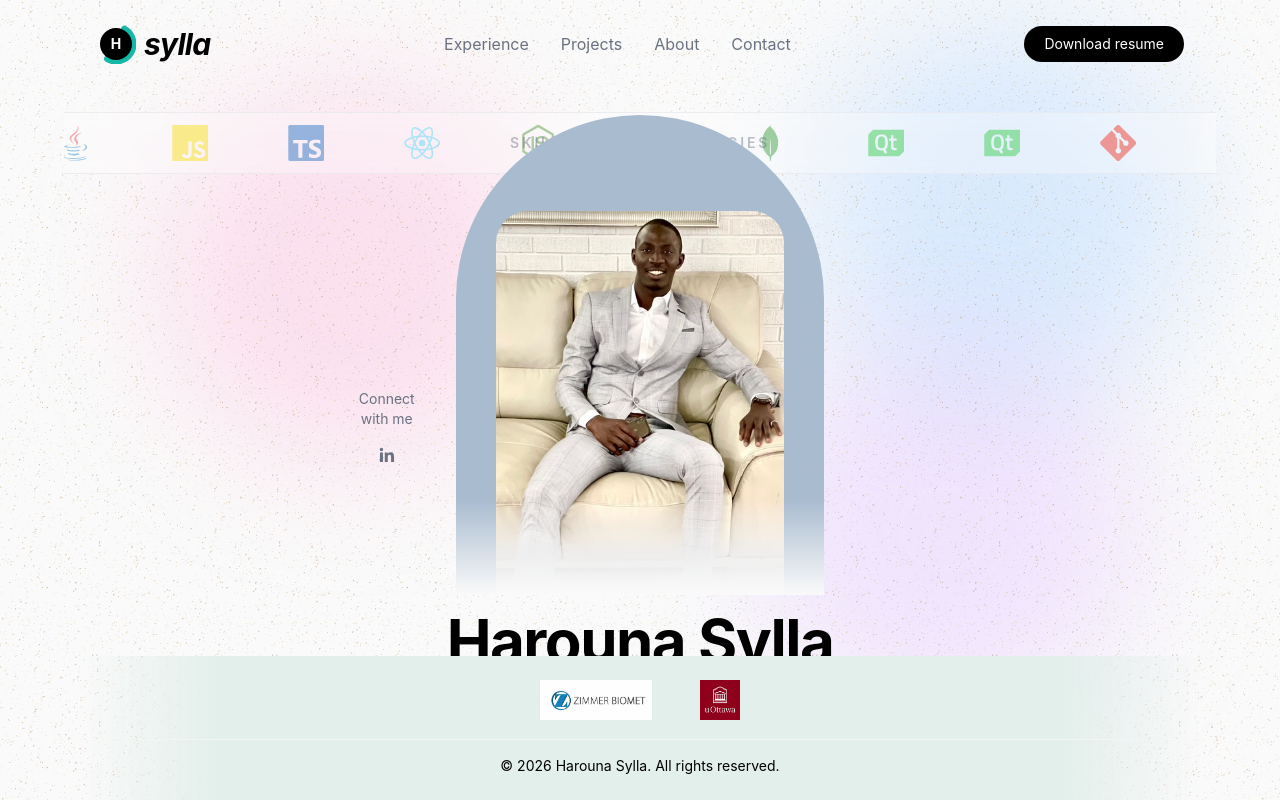
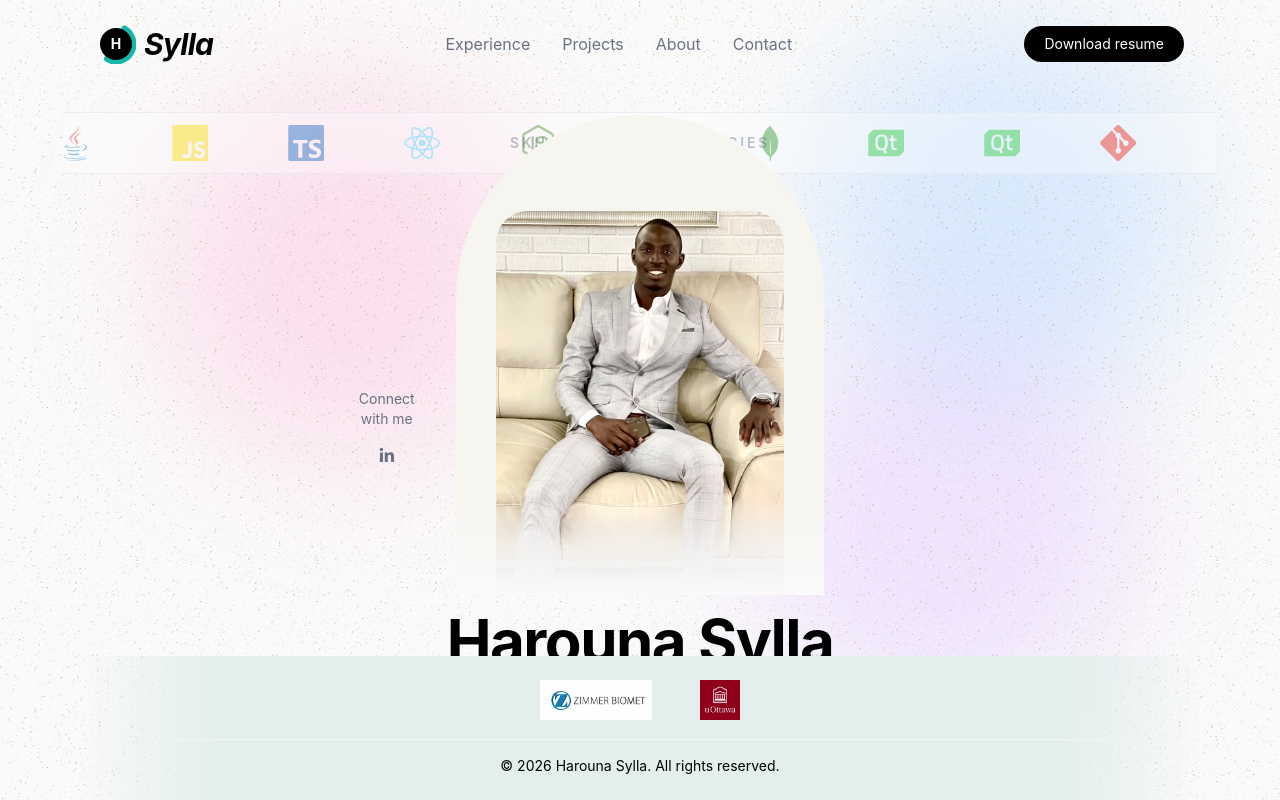
Before and after one commit to HarounaSylla/website, a React app in the folder portfolio/: page / in a window 1280 px wide. Built offline with nearby package versions, Linux system fonts and the light colour scheme; the HTML template or start-up script is replaced by a standard one.

Commit message:
change photo frame color

```diff
--- a/portfolio/src/componebts/layout/Header.tsx
+++ b/portfolio/src/componebts/layout/Header.tsx
@@ -36,13 +36,17 @@ export default function Header({ menuOpen, onMenuOpenChange }: HeaderProps) {
         </span>
 
         <span className="text-2xl font-bold italic tracking-tight text-black sm:text-3xl">
-          sylla
+          Sylla
         </span>
       </NavLink>
 
       <nav className="hidden items-center gap-8 md:flex">
         {navLinks.map(({ to, label }) => (
-          <NavLink key={to} to={to} className={({ isActive }) => navLinkClass(isActive)}>
+          <NavLink
+            key={to}
+            to={to}
+            className={({ isActive }) => navLinkClass(isActive)}
+          >
             {label}
           </NavLink>
         ))}
--- a/portfolio/src/pages/Home.tsx
+++ b/portfolio/src/pages/Home.tsx
@@ -60,7 +60,7 @@ export default function Home() {
             <div className="relative inline-block px-4 sm:px-10">
               <div
                 aria-hidden="true"
-                className="pointer-events-none absolute inset-0 rounded-t-[999px] bg-[#a8bbcf]"
+                className="pointer-events-none absolute inset-0 rounded-t-[999px] bg-[#f7f5f0]"
               />
 
               <div
@@ -68,10 +68,7 @@ export default function Home() {
                 className="pointer-events-none absolute inset-x-0 bottom-0 z-10 h-16 bg-gradient-to-t from-[#fafafa] to-transparent sm:h-24"
               />
 
-              <div
-                className="relative h-12 sm:h-24"
-                aria-hidden="true"
-              />
+              <div className="relative h-12 sm:h-24" aria-hidden="true" />
 
               <div className="relative overflow-hidden rounded-t-4xl">
                 <img
```
